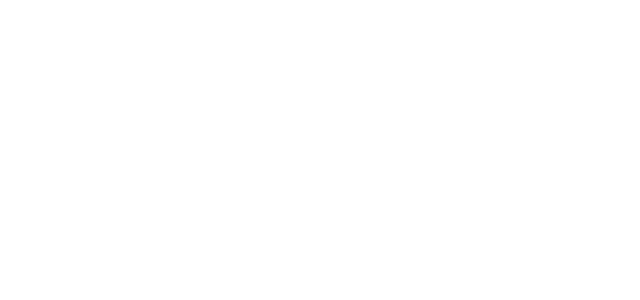
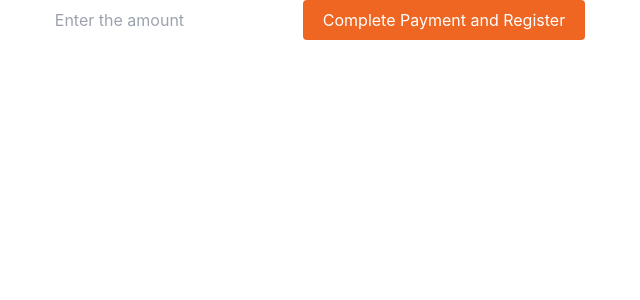
Before and after one commit to GS-Pot/Frontend, a React (Create React App) app: page /razorpay in a window 1280 px wide. Before the commit this address led to /. Shown: the top 300 px of the page, without its empty margins (320-960 px from the left). Built offline with nearby package versions, Linux system fonts and the light colour scheme.

Commit message:
razorpay

```diff
--- a/src/Components/Login/Login.component.js
+++ b/src/Components/Login/Login.component.js
@@ -1,90 +1,116 @@
-import React, { useState } from 'react'
+import React, { useState } from "react";
 import axios from "axios";
 import { API_URI } from "../../Constants/apiUrl";
 import { useNavigate } from "react-router";
-import Cookies from 'js-cookie'
+import Cookies from "js-cookie";
 import { Link } from "react-router-dom";
 import toast from "react-hot-toast";
-import logo from "../../Assets/logo.svg"
-import logotext from "../../Assets/logotext.svg"
+import logo from "../../Assets/logo.svg";
+import logotext from "../../Assets/logotext.svg";
 // import loginbg from '../../../Assets/loginbg.png'
 function Login() {
   // const navigate = useNavigate()
-    const [email, setEmail] = useState(null)
-    const [password, setPassword] = useState(null)
+  const [email, setEmail] = useState(null);
+  const [password, setPassword] = useState(null);
   const handleLogin = () => {
     const data = {
       email,
       password,
-        }
-        axios.post(`${API_URI}/auth/login`, data)
-            .then(res => {
-                console.log(res.data)
+    };
+    axios
+      .post(`${API_URI}/auth/login`, data)
+      .then((res) => {
+        console.log(res.data);
         // setUser(res.data.data)
-                Cookies.set('uid', res.data.data.id)
-                toast.success(`Login Successful`)
+        Cookies.set("uid", res.data.data.id);
+        toast.success(`Login Successful`);
         // navigate('/')
-            }).catch(err => {
-                console.log(err)
-                toast.error(`Login Failed`)
       })
-    }
+      .catch((err) => {
+        console.log(err);
+        toast.error(`Login Failed`);
+      });
+  };
   return (
     <div>
       <div className="flex items-center justify-center h-screen bg-[#6261612a] bg-login-pattern bg-no-repeat bg-cover ">
-                <div className="w-full flex justify-between pr-5 backdrop-brightness-50 h-full place-items-center px-10"
-
-                >
-                    <div className='w-full flex flex-col justify-center place-items-center'>
+        <div className="w-full flex justify-between pr-5 backdrop-brightness-50 h-full place-items-center px-10">
+          <div className="w-full flex flex-col justify-center place-items-center">
             <img src={logo} />
             <img src={logotext} />
-
           </div>
-                    <form className="bg-white min-w-[35vw] w-[35vw] h-[95vh] px-16 place-items-center rounded-3xl justify-center flex flex-col" onSubmit={(e) => { e.preventDefault(); handleLogin() }}
+          <form
+            className="bg-white min-w-[35vw] w-[35vw] h-[95vh] px-16 place-items-center rounded-3xl justify-center flex flex-col"
+            onSubmit={(e) => {
+              e.preventDefault();
+              handleLogin();
+            }}
             style={{
               clipPath: "polygon(0 0, 100% 0, 100% 100%, 0 90%)",
               inset: "0 0, 100% 0, 100% 100%, 0 90% round 10px",
-                            borderRadius: "25px"
+              borderRadius: "25px",
             }}
           >
-                        <div className='flex flex-col text-left gap-y-1 w-full py-4'>
-                            <div className='font-ss text-[#0E4A67] text-3xl font-black '>
-
+            <div className="flex flex-col text-left gap-y-1 w-full py-4">
+              <div className="font-ss text-[#0E4A67] text-3xl font-black ">
                 Login
               </div>
-                            <div className='font-ss'>
-                                <span className='text-[#37677E]'>Don't have an account?</span> <Link to="/signup" className="inline-block align-baseline font-bold text-sm text-green-700 hover:text-green-600" href="#">
+              <div className="font-ss">
+                <span className="text-[#37677E]">Don't have an account?</span>{" "}
+                <Link
+                  to="/signup"
+                  className="inline-block align-baseline font-bold text-sm text-green-700 hover:text-green-600"
+                  href="#"
+                >
                   Sign Up
                 </Link>
               </div>
             </div>
             <div className="mb-10  w-full">
-
               <div className="flex flex-col items-start justify-between py-4">
-                                <label className="block text-[#207198] font-ss text-[12px]  text-left" htmlFor="email">
+                <label
+                  className="block text-[#207198] font-ss text-[12px]  text-left"
+                  htmlFor="email"
+                >
                   Email
                 </label>
-                                <input onChange={(e) => setEmail(e.target.value)} className=" border-[#207198] shadow appearance-none border rounded-xl w-full py-2 px-3 text-green-300 leading-tight focus:outline-none focus:shadow-outline h-14" id="email" type="email" placeholder="Cob@gmail.com" />
+                <input
+                  onChange={(e) => setEmail(e.target.value)}
+                  className=" border-[#207198] shadow appearance-none border rounded-xl w-full py-2 px-3 text-green-300 leading-tight focus:outline-none focus:shadow-outline h-14"
+                  id="email"
+                  type="email"
+                  placeholder="Cob@gmail.com"
+                />
               </div>
               <div className="flex flex-col items-start justify-between py-4">
-                                <label className="block text-[#207198] text-[12px]  text-left" htmlFor="password">
+                <label
+                  className="block text-[#207198] text-[12px]  text-left"
+                  htmlFor="password"
+                >
                   Password
                 </label>
-                                <input onChange={(e) => setPassword(e.target.value)} className="border-[#207198] shadow appearance-none border rounded-xl w-full py-2 px-3 text-green-300 leading-tight focus:outline-none focus:shadow-outline h-14" id="password" type="password" placeholder="******************" />
+                <input
+                  onChange={(e) => setPassword(e.target.value)}
+                  className="border-[#207198] shadow appearance-none border rounded-xl w-full py-2 px-3 text-green-300 leading-tight focus:outline-none focus:shadow-outline h-14"
+                  id="password"
+                  type="password"
+                  placeholder="******************"
+                />
               </div>
               <div className="flex items-center justify-between py-16">
-                                <button type={'submit'} className="bg-[#57AC49] hover:bg-green-700 text-white font-ss  font-bold py-2 px-4 text-[20px] rounded-xl focus:outline-none focus:shadow-outline w-full h-14" >
+                <button
+                  type={"submit"}
+                  className="bg-[#57AC49] hover:bg-green-700 text-white font-ss  font-bold py-2 px-4 text-[20px] rounded-xl focus:outline-none focus:shadow-outline w-full h-14"
+                >
                   Login
                 </button>
-
               </div>
             </div>
           </form>
         </div>
       </div>
-
     </div>
-    )
+  );
 }
 
-export default Login
+export default Login;
--- a/src/Navigation/index.js
+++ b/src/Navigation/index.js
@@ -1,40 +1,40 @@
-import React from 'react'
-import { BrowserRouter as Router, Routes, Route, Navigate } from "react-router-dom"
+import React from "react";
+import {
+  BrowserRouter as Router,
+  Routes,
+  Route,
+  Navigate,
+} from "react-router-dom";
 
-import { PRIVATE_ROUTES, PUBLIC_ROUTES } from '../Constants/routes.constant';
+import { PRIVATE_ROUTES, PUBLIC_ROUTES } from "../Constants/routes.constant";
 
 function Navigation({ isLoggedIn }) {
-
-
   return (
     <Router>
       {
-
         <Routes>
-                    {
-                        isLoggedIn &&
-                        PRIVATE_ROUTES.map(route =>
-                            <Route path={route.path} element={route.component} key={route.path} />
-                        )
-                    }
-                    {
-                        !isLoggedIn &&
-                        PUBLIC_ROUTES.map(route =>
-                            <Route path={route.path} element={route.component} key={route.path} />
-                        )
-                    }
-                    {
-                        isLoggedIn &&
-                        <Route path="*" element={<Navigate to="/" />} />
-                    }
-                    {
-                        !isLoggedIn &&
-                        <Route path="*" element={<Navigate to="/" />} />
-                    }
+          {isLoggedIn &&
+            PRIVATE_ROUTES.map((route) => (
+              <Route
+                path={route.path}
+                element={route.component}
+                key={route.path}
+              />
+            ))}
+          {!isLoggedIn &&
+            PUBLIC_ROUTES.map((route) => (
+              <Route
+                path={route.path}
+                element={route.component}
+                key={route.path}
+              />
+            ))}
+          {/* {isLoggedIn && <Route path="*" element={<Navigate to="/" />} />}*/}
+          {!isLoggedIn && <Route path="*" element={<Navigate to="/login" />} />}
         </Routes>
       }
     </Router>
-    )
+  );
 }
 
-export default Navigation
+export default Navigation;
--- /dev/null
+++ b/src/Pages/Razorpay.page.js
@@ -0,0 +1,109 @@
+import React from "react";
+// import logo from "../../Assets/Events/aaruush.png";
+import logo from "../Assets/logo.svg";
+import axios from "axios";
+import { API_URI } from "../Constants/apiUrl";
+function loadScript(src) {
+  return new Promise((resolve) => {
+    var script = document.createElement("script");
+    script.src = src;
+    script.onload = () => {
+      resolve(true);
+    };
+    script.onerror = () => {
+      resolve(false);
+    };
+    document.body.appendChild(script);
+  });
+}
+
+export default function Payment({}) {
+  //   const user = useSelector((state) => state.user.user);
+  const [money, setMoney] = React.useState(0);
+  async function handlePaymentAndRegister(response) {
+    // const order_check = (
+    //   await axios.post(API_URI + "/payment/verify", response)
+    // ).data;
+    // if (order_check.statusCode === 200) {
+    alert("Payment Successful");
+    // eslint-disable-next-line no-unused-vars
+    //   const registerevent = (
+    //     await API.post(`/events/${event.category}/${event.id}/register`, {
+    //       ...userData,
+    //       event,
+    //       transaction_details: response,
+    //     })
+    //   ).data;
+    // eslint-disable-next-line no-unused-vars
+    //   const res = (
+    //     await API.put(`/users`, {
+    //       ...userData,
+    //       events: [
+    //         ...userData.events,
+    //         { category: event.category, id: event.id },
+    //       ],
+    //     })
+    //   ).data;
+    //   setChange(true);
+    //   window.location.reload();
+    // }
+  }
+
+  async function displayRazorpay(e) {
+    e.preventDefault();
+    const res = await loadScript(
+      "https://checkout.razorpay.com/v1/checkout.js"
+    );
+
+    if (!res) {
+      alert("Razorpay SDK failed to load. Are you online?");
+      return;
+    }
+
+    const order = (
+      await axios.post(`${API_URI}/payment/createOrder`, {
+        // event_id: event.id,
+        // event_category: event.category,
+        amount: money * 100,
+      })
+    ).data;
+    // // console.log(order);
+
+    const options = {
+      key: "rzp_test_A7lnio38cidbZm",
+      currency: order.currency,
+      order_id: order.order_id,
+      name: "GrowIndia",
+      description: "Test Transaction",
+      amount: order.amount.toString(),
+      image: logo,
+      handler: handlePaymentAndRegister,
+      prefill: {
+        // name: user?.name,
+        // contact: user?.phone,
+        // email: user?.email,
+      },
+    };
+    const paymentObject = new window.Razorpay(options);
+    paymentObject.open();
+  }
+
+  return (
+    <>
+      <input
+        type="number"
+        placeholder="Enter the amount"
+        value={money ? money : ""}
+        onChange={(e) => {
+          setMoney(e.target.value);
+        }}
+      />
+      <button
+        className="px-5 py-2 bg-[#EF6522] text-white rounded mx-auto my-auto"
+        onClick={displayRazorpay}
+      >
+        Complete Payment and Register
+      </button>
+    </>
+  );
+}
```
Also changed, not shown: src/Constants/routes.constant.js (+14 -12 lines). Lines whose indentation alone changed are shown as unchanged.
